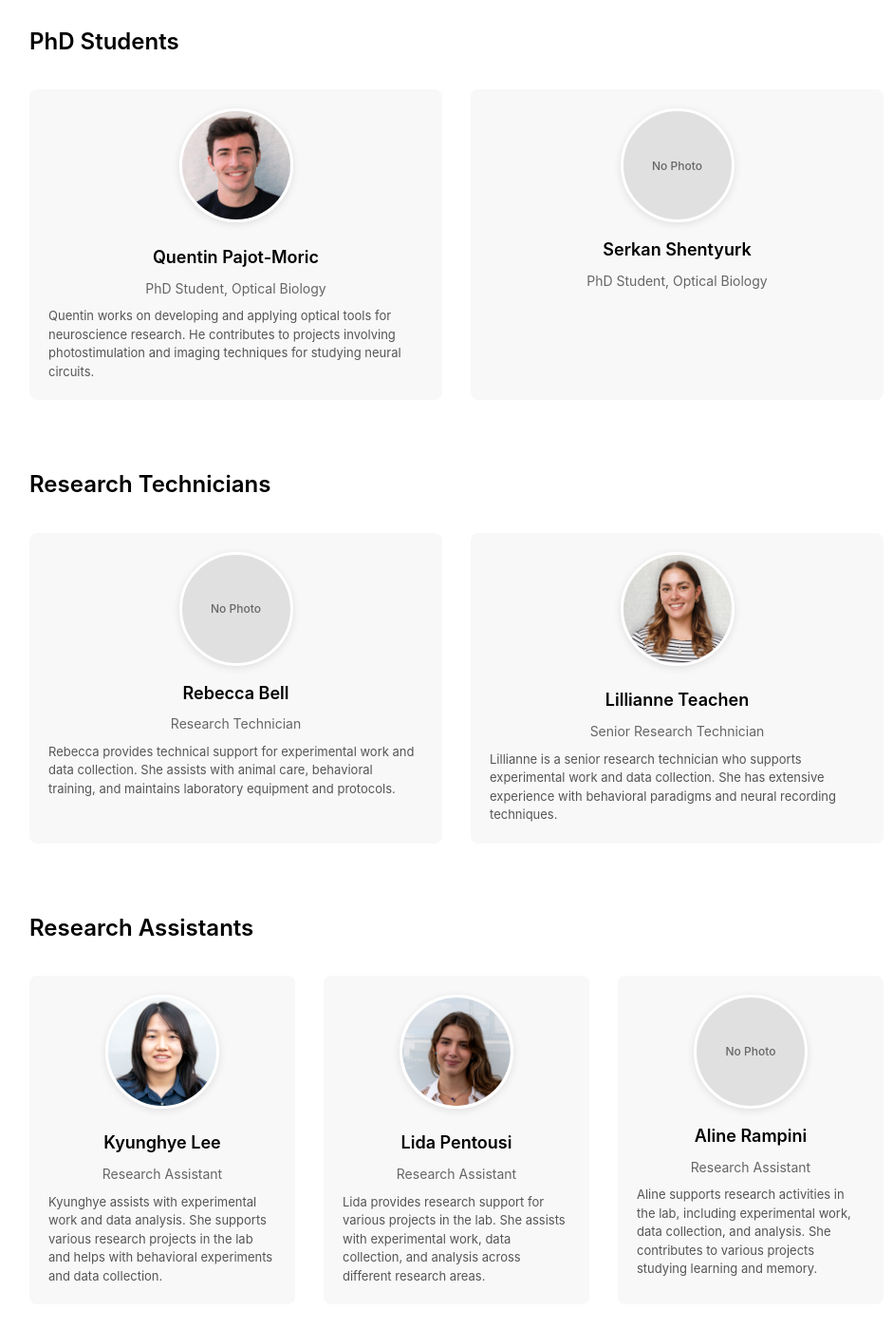
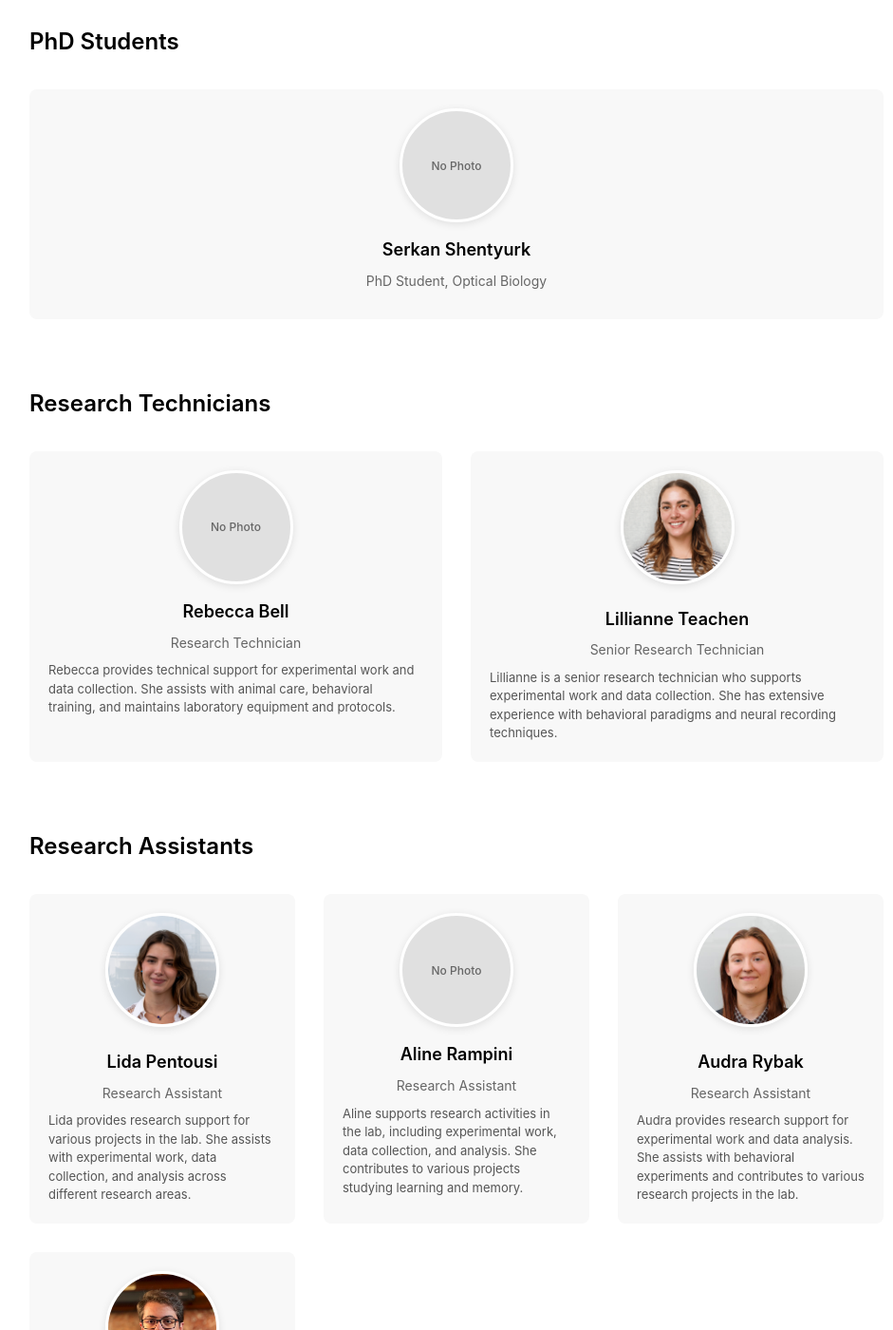
Before and after one commit to LIMLabSWC/limlabswc.github.io, a Jekyll site: the page built from people/index.md, in a window 1280 px wide and 1400 px high, scrolled down 1847 px. Shown: the whole window at 95% size, without its empty margins (159-1100 px from the left). Built offline with Jekyll 4.4.1, drawn with Linux system fonts in a browser that asks for light colours; some of the changed text lies outside the part shown.

Commit message:
update people page, include member-card config

```diff
--- a/_data/people.yml
+++ b/_data/people.yml
@@ -47,15 +47,6 @@
 
 
 phd_students:
-
-  - name: "Quentin Pajot-Moric"
-    title: "PhD Student, Optical Biology"
-    photo: "quentin_pajot-moric_low_res_2.jpg"
-    description: >-
-      Quentin works on developing and applying optical tools for neuroscience
-      research. He contributes to projects involving photostimulation and
-      imaging techniques for studying neural circuits.
-
   - name: "Serkan Shentyurk"
     title: "PhD Student, Optical Biology"
     photo: null
@@ -80,14 +71,6 @@
       paradigms and neural recording techniques.
 
 research_assistants:
-  - name: "Kyunghye Lee"
-    title: "Research Assistant"
-    photo: "kay_lee_cropped.png"
-    description: >-
-      Kyunghye assists with experimental work and data analysis. She supports
-      various research projects in the lab and helps with behavioral
-      experiments and data collection.
-
   - name: "Lida Pentousi"
     title: "Research Assistant"
     photo: "lida.png"
@@ -143,8 +126,15 @@
     title: "Joint Gatsby Unit/Sainsbury Wellcome Centre Research Fellow"
     photo: null
 
+  - name: "Kyunghye Lee"
+    title: "Research Assistant"
+    photo: "kay_lee_cropped.png"
+
+  - name: "Quentin Pajot-Moric"
+    title: "PhD Student, Optical Biology"
+    photo: "quentin_pajot-moric_low_res_2.jpg"
+
   - name: "Viktor Plattner"
+    url: "https://viktorpm.github.io/"
     title: "Senior Research Fellow"
     photo: "viktor.jpg"
-    description: >-
-      [Personal website](https://viktorpm.github.io/)
--- a/people/index.md
+++ b/people/index.md
@@ -36,20 +36,7 @@
       <h3>Senior Research Fellows</h3>
       <div class="members-grid">
         {% for person in site.data.people.senior_research_fellows %}
-        <div class="member-card">
-          <div class="member-photo">
-            {% if person.photo %}
-              <img src="{{ '/assets/img/' | append: person.photo | relative_url }}" alt="{{ person.name }}" class="member-image">
-            {% else %}
-              <div class="member-placeholder">No Photo</div>
-            {% endif %}
-          </div>
-          <div class="member-info">
-            <h4>{{ person.name }}</h4>
-            <p class="member-title">{{ person.title }}</p>
-            <div class="member-description">{{ person.description | markdownify }}</div>
-          </div>
-        </div>
+          {% include member-card.html person=person %}
         {% endfor %}
       </div>
     </div>
@@ -58,20 +45,7 @@
       <h3>Research Fellows</h3>
       <div class="members-grid">
         {% for person in site.data.people.research_fellows %}
-        <div class="member-card">
-          <div class="member-photo">
-            {% if person.photo %}
-              <img src="{{ '/assets/img/' | append: person.photo | relative_url }}" alt="{{ person.name }}" class="member-image">
-            {% else %}
-              <div class="member-placeholder">No Photo</div>
-            {% endif %}
-          </div>
-          <div class="member-info">
-            <h4>{{ person.name }}</h4>
-            <p class="member-title">{{ person.title }}</p>
-            <div class="member-description">{{ person.description | markdownify }}</div>
-          </div>
-        </div>
+          {% include member-card.html person=person %}
         {% endfor %}
       </div>
     </div>
@@ -80,20 +54,7 @@
       <h3>PhD Students</h3>
       <div class="members-grid">
         {% for person in site.data.people.phd_students %}
-        <div class="member-card">
-          <div class="member-photo">
-            {% if person.photo %}
-              <img src="{{ '/assets/img/' | append: person.photo | relative_url }}" alt="{{ person.name }}" class="member-image">
-            {% else %}
-              <div class="member-placeholder">No Photo</div>
-            {% endif %}
-          </div>
-          <div class="member-info">
-            <h4>{{ person.name }}</h4>
-            <p class="member-title">{{ person.title }}</p>
-            <div class="member-description">{{ person.description | markdownify }}</div>
-          </div>
-        </div>
+          {% include member-card.html person=person %}
         {% endfor %}
       </div>
     </div>
@@ -102,20 +63,7 @@
       <h3>Research Technicians</h3>
       <div class="members-grid">
         {% for person in site.data.people.research_technicians %}
-        <div class="member-card">
-          <div class="member-photo">
-            {% if person.photo %}
-              <img src="{{ '/assets/img/' | append: person.photo | relative_url }}" alt="{{ person.name }}" class="member-image">
-            {% else %}
-              <div class="member-placeholder">No Photo</div>
-            {% endif %}
-          </div>
-          <div class="member-info">
-            <h4>{{ person.name }}</h4>
-            <p class="member-title">{{ person.title }}</p>
-            <div class="member-description">{{ person.description | markdownify }}</div>
-          </div>
-        </div>
+          {% include member-card.html person=person %}
         {% endfor %}
       </div>
     </div>
@@ -124,20 +72,7 @@
       <h3>Research Assistants</h3>
       <div class="members-grid">
         {% for person in site.data.people.research_assistants %}
-        <div class="member-card">
-          <div class="member-photo">
-            {% if person.photo %}
-              <img src="{{ '/assets/img/' | append: person.photo | relative_url }}" alt="{{ person.name }}" class="member-image">
-            {% else %}
-              <div class="member-placeholder">No Photo</div>
-            {% endif %}
-          </div>
-          <div class="member-info">
-            <h4>{{ person.name }}</h4>
-            <p class="member-title">{{ person.title }}</p>
-            <div class="member-description">{{ person.description | markdownify }}</div>
-          </div>
-        </div>
+          {% include member-card.html person=person %}
         {% endfor %}
       </div>
     </div>
@@ -146,24 +81,9 @@
       <h3>Alumni</h3>
       <div class="members-grid">
         {% for person in site.data.people.alumni %}
-        <div class="member-card">
-          <div class="member-photo">
-            {% if person.photo %}
-              <img src="{{ '/assets/img/' | append: person.photo | relative_url }}" alt="{{ person.name }}" class="member-image">
-            {% else %}
-              <div class="member-placeholder">No Photo</div>
-            {% endif %}
-          </div>
-          <div class="member-info">
-            <h4>{{ person.name }}</h4>
-            <p class="member-title">{{ person.title }}</p>
-            <div class="member-description">{{ person.description | markdownify }}</div>
-          </div>
-        </div>
+          {% include member-card.html person=person %}
         {% endfor %}
       </div>
     </div>
   </section>
-
-
 </div>
```
